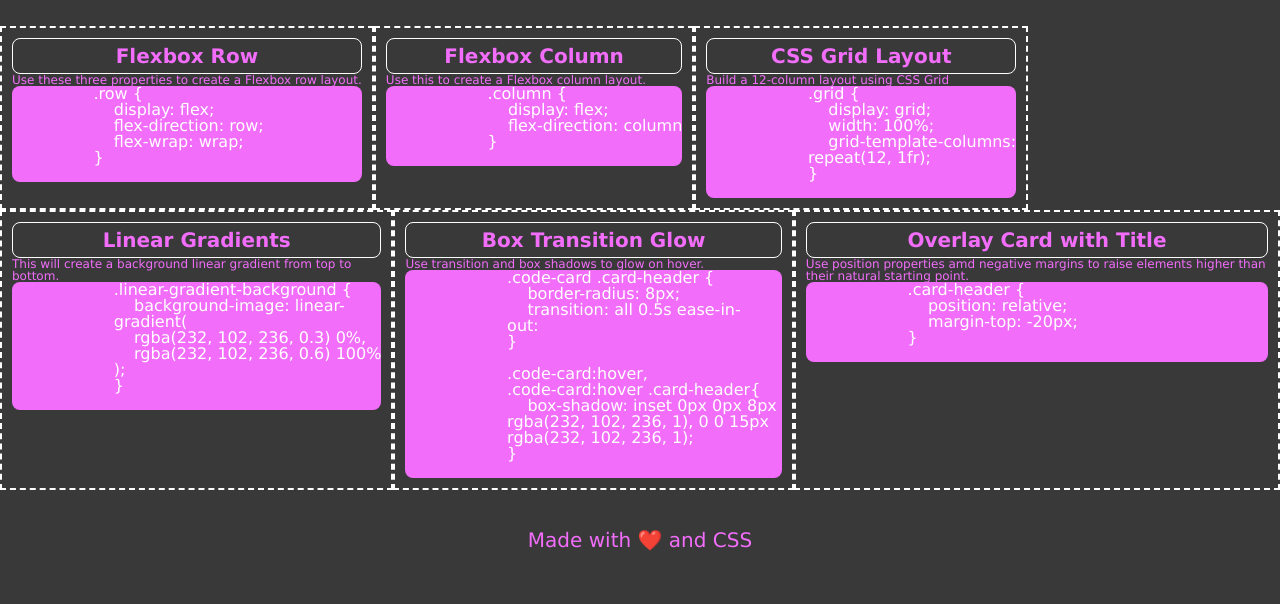
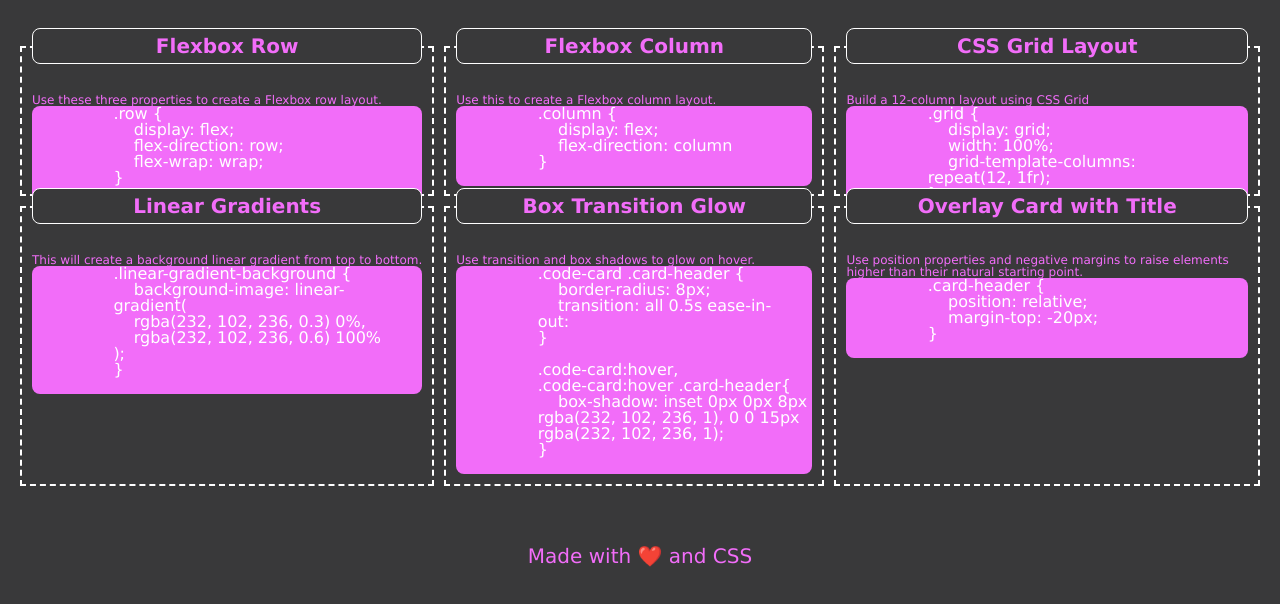
Before and after one commit to melinamboedecker/02-01-28-StudentMiniProject, a plain HTML site: page index.html in a window 1280 px wide. Shown: the part 124-728 px from the top of the page. Drawn offline with Linux system fonts and the light colour scheme.

Commit message:
using grid for section element

```diff
--- a/assets/css/style.css
+++ b/assets/css/style.css
@@ -26,9 +26,10 @@ header p {
 }
 
 section {
-    display: flex;
-    flex-wrap: wrap;
-    flex-flow: row;
+    display: grid;
+    grid-template: 150px / auto auto auto;
+    grid-gap: 10px;
+    padding: 20px;
 }
 
 article {
@@ -42,6 +43,9 @@ article p {
 }
 
 h2 {
+    position: relative;
+    top: -30px;
+    background-color: rgb(57, 57, 58);
     font-size: 20px;
     border: 1px solid white;
     border-radius: 8px;
--- a/index.html
+++ b/index.html
@@ -30,7 +30,6 @@
             </pre>
         </article>
         <article>
-            <div>
             <h2>Flexbox Column</h2>
             <p>Use this to create a Flexbox column layout.</p>
             <pre>
@@ -39,16 +38,10 @@
                     flex-direction: column
                 }
             </pre>
-            </div>
         </article>
         <article>
-            <div>
             <h2>CSS Grid Layout</h2>
-            </div>
-            <div>
             <p>Build a 12-column layout using CSS Grid</p>
-            </div>
-            <div>
             <pre>
                 .grid {
                     display: grid;
@@ -57,19 +50,11 @@
                 repeat(12, 1fr);
                 }
             </pre>
-            </div>
         </article>
-      </section>
 
-      <section>
         <article>
-            <div>
             <h2>Linear Gradients</h2>
-            </div>
-            <div>
             <p>This will create a background linear gradient from top to bottom.</p>
-            </div>
-            <div>
             <pre>
                 .linear-gradient-background {
                     background-image: linear-
@@ -79,16 +64,10 @@
                 );
                 }
             </pre>
-            </div>
         </article>
         <article>
-            <div>
             <h2>Box Transition Glow</h2>
-            </div>
-            <div>
             <p>Use transition and box shadows to glow on hover.</p>
-            </div>
-            <div>
             <pre>
                 .code-card .card-header {
                     border-radius: 8px;
@@ -103,23 +82,16 @@
                 rgba(232, 102, 236, 1);
                 }
             </pre>
-            </div>
         </article>
         <article>
-            <div>
             <h2>Overlay Card with Title</h2>
-            </div>
-            <div>
-                <p>Use position properties amd negative margins to raise elements higher than their natural starting point.</p>
-            </div>
-            <div>
+            <p>Use position properties and negative margins to raise elements higher than their natural starting point.</p>
             <pre>
                 .card-header {
                     position: relative;
                     margin-top: -20px;
                 }
             </pre>
-            </div>
         </article>
       </section>
     </main>
```
Lines whose indentation alone changed are shown as unchanged.
